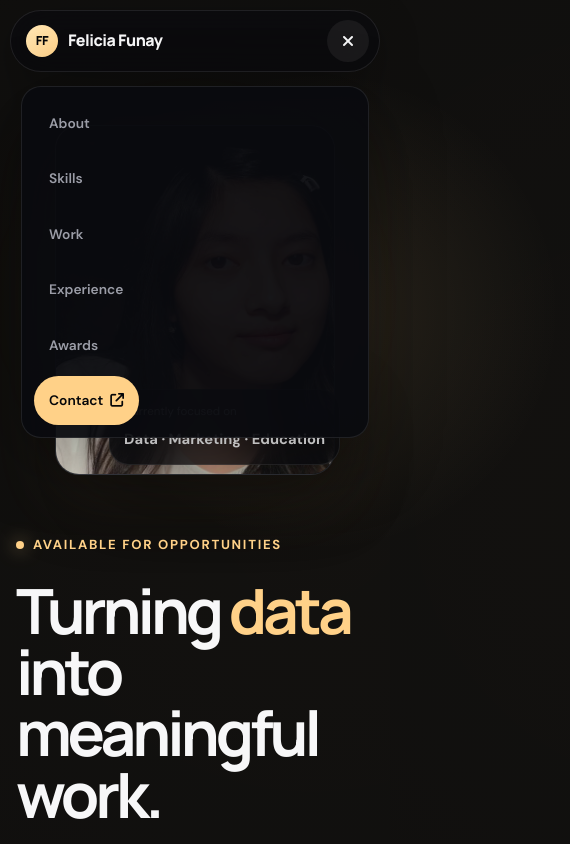
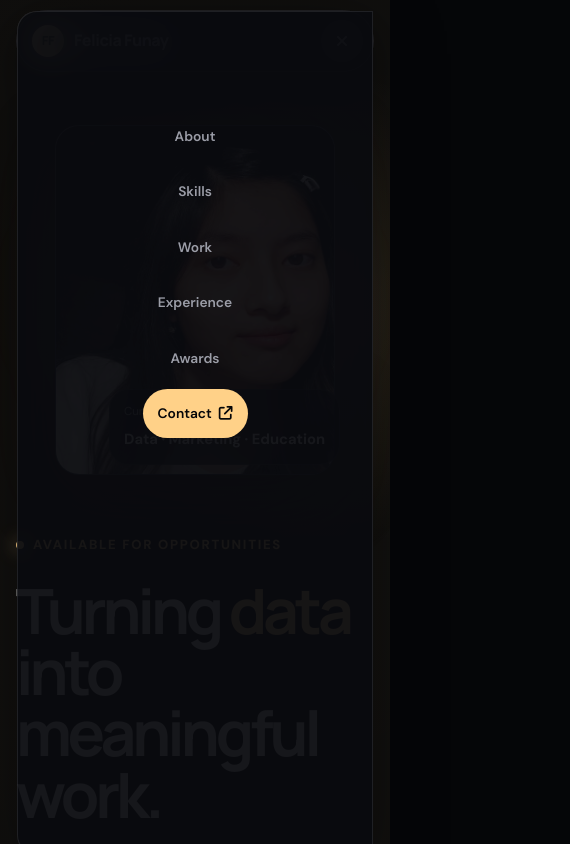
Before and after one commit to feodorafunay/portfolio, a plain HTML site: page index.html in a window 390 px wide. Both pictures are taken after a click on the button "Open navigation menu". Shown: the top 844 px of the page, 570 px wide, since content can reach past the window. Drawn offline with Linux system fonts and the light colour scheme.

```diff
--- a/index.html
+++ b/index.html
@@ -90,11 +90,15 @@
 
         html {
             scroll-behavior: smooth;
+            overflow-x: hidden;
+            width: 100%;
         }
 
 
         body {
 
+            width: 100%;
+            max-width: 100%;
             margin: 0;
 
             background:
@@ -120,6 +124,8 @@
             line-height: 1.7;
 
             overflow-x: hidden;
+            position: relative;
+            width: 100%;
         }
 
 
@@ -133,6 +139,10 @@
             display: block;
         }
 
+        h1, h2, h3, h4, p, span, a {
+            overflow-wrap: break-word;
+            word-break: break-word;
+        }
 
         a {
             color: inherit;
@@ -258,8 +268,9 @@
 
             width: min(
                 calc(100% - 32px),
-                1080px
+                1200px
             );
+            /* width: 100%; */
 
             margin-inline: auto;
 
@@ -439,6 +450,8 @@
                 90px;
 
             position: relative;
+
+            overflow: hidden;
         }
 
 
@@ -2137,6 +2150,9 @@
                         calc(100% - 32px),
                         var(--container)
                     );
+                margin: 0 auto !important;
+                box-sizing: border-box;
+
             }
 
 
@@ -2148,17 +2164,24 @@
 
             .navbar-wrapper {
 
-                top: 10px;
-            }
-
+                position: fixed !important;
+                top: 10px !important;
+                left: 0 !important;
+                right: 0 !important;
+                padding: 0 16px !important;
+                box-sizing: border-box !important;
+            }
 
             .navbar {
 
-                width:
-                    calc(100% - 20px);
-
-                padding:
-                    9px 10px 9px 15px;
+                width: 100%;
+
+                max-width: none;
+                padding: 9px 10px 9px 15px;
+                box-sizing: border-box;
+
+                margin-inline: 0 !important;
+                margin: 0 !important;
             }
 
 
@@ -2173,38 +2196,36 @@
 
                 position: fixed;
 
-                top: 75px;
-                left: 10px;
-                right: 10px;
-
-                display: none;
-
+                top: 0;
+                left: 0;
+                right: 0;
+                width: 100%;
+                height: 100vh;
+
+                display: flex;
                 flex-direction: column;
 
-                align-items: stretch;
-
-                padding: 12px;
-
-                border:
-                    1px solid var(--border);
-
-                border-radius:
-                    20px;
-
-                background:
-                    rgba(10,11,15,.95);
-
-                backdrop-filter:
-                    blur(20px);
-
-                box-shadow:
-                    var(--shadow);
+                padding: 100px 30px 30px;
+
+                border: 1px solid var(--border);
+                border-radius: 20px 0 0 20px;
+
+                background: rgba(10, 11, 15, 0.95);
+                backdrop-filter: blur(20px);
+
+                box-shadow: var(--shadow);
+
+                transform: translateY(-100%);
+                visibility: hidden;
+                transition: transform 0.35s ease, visibility 0.35s ease;
+
+                z-index: 999;
             }
 
 
             .nav-links.open {
-
-                display: flex;
+                transform: translateY(0);
+                visibility: visible;
             }
 
 
```
